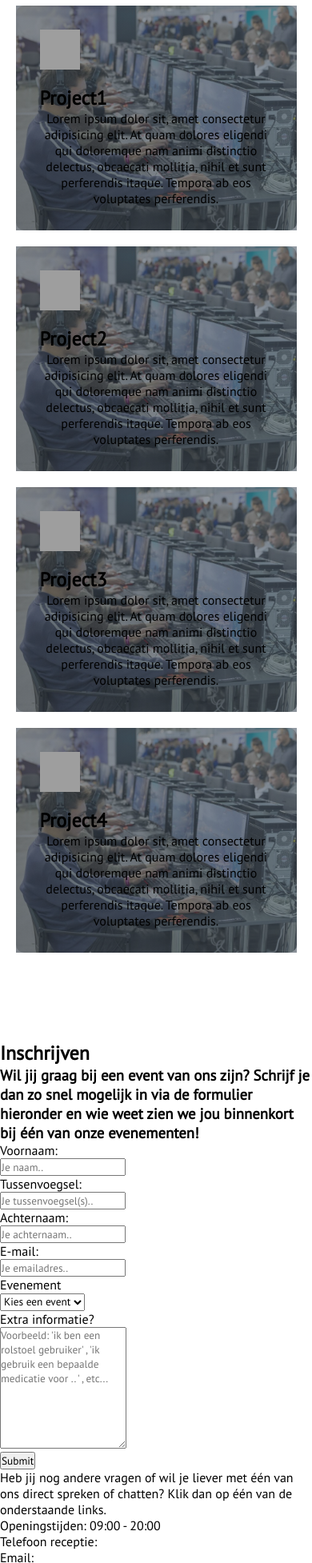
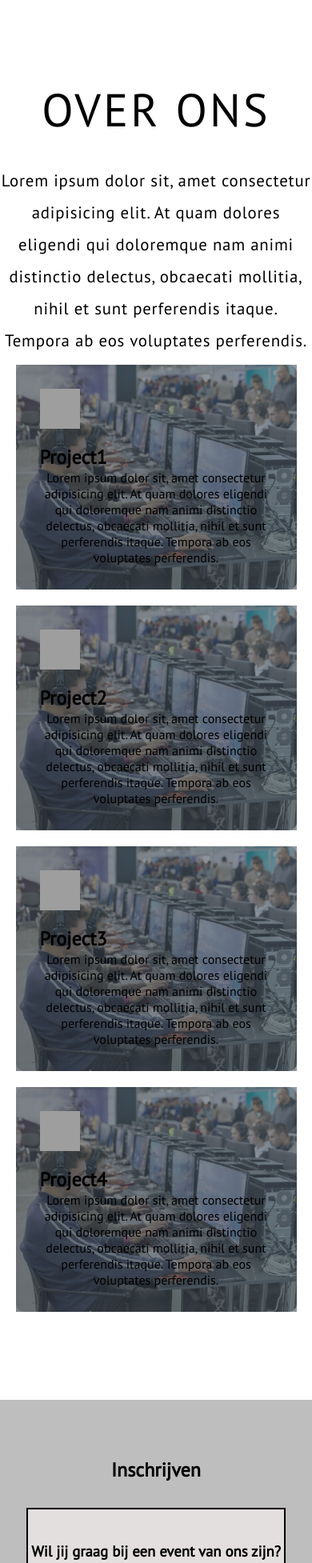
Before and after one commit to Saad332556/j1p2project2, a PHP site: page / in a window 390 px wide; the page is wider, and only the part inside the window is pictured. Shown: the part 861-2815 px from the top of that part at 80% size. Run offline with PHP 8.4, Linux system fonts and the light colour scheme; grey boxes are pictures that could not be loaded.

Commit message:
Update style.css
pushed wrong version

```diff
--- a/style.css
+++ b/style.css
@@ -18,9 +18,7 @@ html {
     position: sticky;
 }
 
-.topnav ul {
-    float: right;
-}
+.topnav ul { float: right; }
 
 .topnav a {
     float: left;
@@ -38,9 +36,8 @@ html {
     color: black;
 }
 
-.topnav .icon {
-    display: none;
-}
+
+.topnav .icon { display: none; }
 
 .topnav > img {
     float: left;
@@ -49,13 +46,13 @@ html {
     max-width: 100%;
 }
 
-.inleiding {
+#inleiding {
     background: url(img/14174.png)repeat fixed center;
     background-size: cover;
     height: 90vh;
 }
 
-.inleiding > .div {
+#inleiding > .div {
     position: absolute;
     width: 53%;
     border: 4px rgb(0, 0, 0);
@@ -63,16 +60,16 @@ html {
     background: rgba(255, 255, 255, 0.74);
     text-align: center;
     padding-top: 5rem;
-    margin-top: 14rem;
-    margin-left: 60rem;
+    margin-top: 7rem;
+    margin-left: 47rem;
     transform: translate(-50%);
 }
 
 .button1 {
-    width: 200px;
-    padding: 15px 0;
+    width: 25%;
+    padding: 15px 5px;
     text-align: center;
-    margin: 20px 10px;
+    margin: 20px 10px 0;
     border-radius: 25px;
     font-weight: bold;
     border: 2px solid rgb(94, 69, 102);
@@ -95,15 +92,12 @@ span {
     transition: 0.5s;
 }
 
-button:hover span{
-    width: 100%;
-}
+button:hover span{ width: 100%; }
 
 .button1:hover {
     border: none;
     background-color: rgb(94, 69, 102);
     color: white;
-
 }
 
 a:link, a:visited,  a:hover, a:active {
@@ -111,41 +105,6 @@ a:link, a:visited,  a:hover, a:active {
     text-decoration: none;
 }
 
-
-
-/* Media queries */
-
-/* navbar */
-@media screen and (max-width: 768px) {
-    .topnav a {display: none;}
-    .topnav a.icon {
-      float: right;
-      display: block;
-    }
-}
-
-@media screen and (max-width: 768px) {
-    .topnav.responsive a.icon {
-      position: absolute;
-      right: 0;
-      top: 0;
-    }
-    .topnav ul,
-    .topnav.responsive a {
-      float: none;
-      display: block;
-      text-align: center;
-    }
-}
-
-/* logo in de navbar */
-@media screen and (max-width: 768px) {
-    .topnav > img.responsive { height: 100px; width: 155px;}
-}
-
-#overons {
-
-}
 #overons .overons {
     flex-direction: column;
     text-align: center;
@@ -155,17 +114,17 @@ a:link, a:visited,  a:hover, a:active {
 }
 
 #overons .section-title {
-    font-size: 4rem;
+    font-size: 3.6rem;
     font-weight: 300;
     color: black;
-    margin-bottom: 10px;
+    margin-bottom: 2rem;
     text-transform: uppercase;
     letter-spacing: .2rem;
     text-align: center;
 }
 
 #overons .overons-top p {
-    font-size: 1.4rem;
+    font-size: 1.3rem;
     margin-top: 5px;
     line-height: 2.5rem;
     font-weight: 300;
@@ -211,8 +170,202 @@ a:link, a:visited,  a:hover, a:active {
     width: 50px;
     margin-bottom: 20px;
 }
+
 #overons .overons-bottom .icon img {
     height: 100%;
     width: 100%;
     object-fit: cover;
 }
+
+#form {
+    background-color: #bebebe;
+    padding-top: 2rem;
+    padding-bottom: 3rem;
+}
+
+#inschrijven {
+    width: 82%;
+    border: 2px solid black;
+    background-color: rgba(255, 249, 249, 0.575);
+    margin-left: auto;
+    margin-right: auto;
+}
+
+.contact1, #titel3 {
+    padding-top: 2.5rem;
+    text-align: center;
+    padding-bottom: 2rem;
+}
+
+input[type=text], input[type=email], textarea{
+    width: 100%;
+    padding: 12px;
+    border: 1px solid #ccc;
+    border-radius: 4px;
+    box-sizing: border-box;
+    resize: vertical;
+}
+
+label {
+    padding: 12px 12px 12px 0;
+    display: inline-block;
+}
+
+input[type=submit] {
+    background-color: #bb73fd;
+    color: black;
+    padding: 12px 20px;
+    border: none;
+    border-radius: 4px;
+    cursor: pointer;
+    margin-left: 50%;
+    margin-top: 1rem;
+}
+
+input[type=submit]:hover {
+    background-color: rgb(129, 0, 180);
+    color: white;
+}
+
+.container {
+    border-radius: 5px;
+    padding: 20px;
+    padding-top: 0rem;
+}
+
+.col-25 {
+    float: left;
+    width: 25%;
+    margin-top: 6px;
+}
+
+.col-75 {
+    float: left;
+    width: 75%;
+    margin-top: 6px;
+}
+
+.row:after {
+    content: "";
+    display: table;
+    clear: both;
+}
+
+.col-75 > #inputEvent {
+    height: 2rem;
+    width: 100%;
+    margin-top:0.3rem;
+}
+
+.row1 {
+    display: flex;
+    flex-direction: row;
+    flex-wrap: wrap;
+    width: 100%;
+}
+
+.column1, .column2 {
+    display: flex;
+    flex-direction: column;
+    flex: 1;
+    justify-content: space-evenly;
+}
+
+.contact2 {
+    margin-top: 1.5rem;
+    margin-bottom: 1rem;
+}
+
+.column2, .contact3 { margin-bottom: 1rem; }
+
+a.link { color: rgb(92, 91, 91); }
+
+.column2, iframe {
+    text-align: center;
+    padding-left: 2rem;
+}
+
+/* styling voor de php bestanden */
+body.create { background-color: rgb(231, 220, 220); }
+
+h3.notif_message1, h3.notif_message2 { text-align: center; }
+
+h3.notif_message1 { margin-bottom: 2rem; }
+
+body.read { background-color: rgb(224, 223, 223); }
+
+tr:nth-child(even) { background-color: #f2f2f2; }
+
+table {
+    width: 100%;
+    text-align: center;
+    margin-top: 2rem;
+    border-collapse: collapse;
+}
+
+tr { border-bottom: 1pt solid black; }
+
+/* Media queries */
+
+/* navbar */
+@media screen and (max-width: 768px) {
+    .topnav a {display: none;}
+    .topnav a.icon {
+      float: right;
+      display: block;
+    }
+}
+
+@media screen and (max-width: 768px) {
+    .topnav.responsive a.icon {
+      position: absolute;
+      right: 0;
+      top: 0;
+    }
+    .topnav ul,
+    .topnav.responsive a {
+      float: none;
+      display: block;
+      text-align: center;
+    }
+}
+
+/* logo in de navbar */
+@media screen and (max-width: 768px) {
+    .topnav > img.responsive { height: 100px; width: 155px;}
+}
+
+/* inleiding */
+@media screen and (min-width: 357px) and (max-width: 768px) {
+    #inleiding > .div {
+        width: 57%;
+        padding: 3rem;
+        padding-top: 3rem;
+        margin-top: 2rem;
+        margin-left: 11.5rem;
+    }
+    .button1 {
+        width: 55%;
+        padding: 15px 5px;
+        margin: 20px 10px 0;
+        border-radius: 25px;
+        background: rgb(94, 69, 102);;
+    }
+}
+
+/* formulier */
+/* Responsive layout - when the screen is less than 600px wide,
+make the two columns stack on top of each other instead of next to each other */
+@media screen and (min-width: 375px) and (max-width: 768px) {
+    .col-25, .col-75, input[type=submit] {
+      width: 40%;
+      margin-top: 0;
+    }
+    input[type=submit] {
+        padding: 15px 20px;
+        margin-left: 13.5rem;
+        margin-top: 1rem;
+        margin-bottom: 4rem;
+    }
+
+}
```
